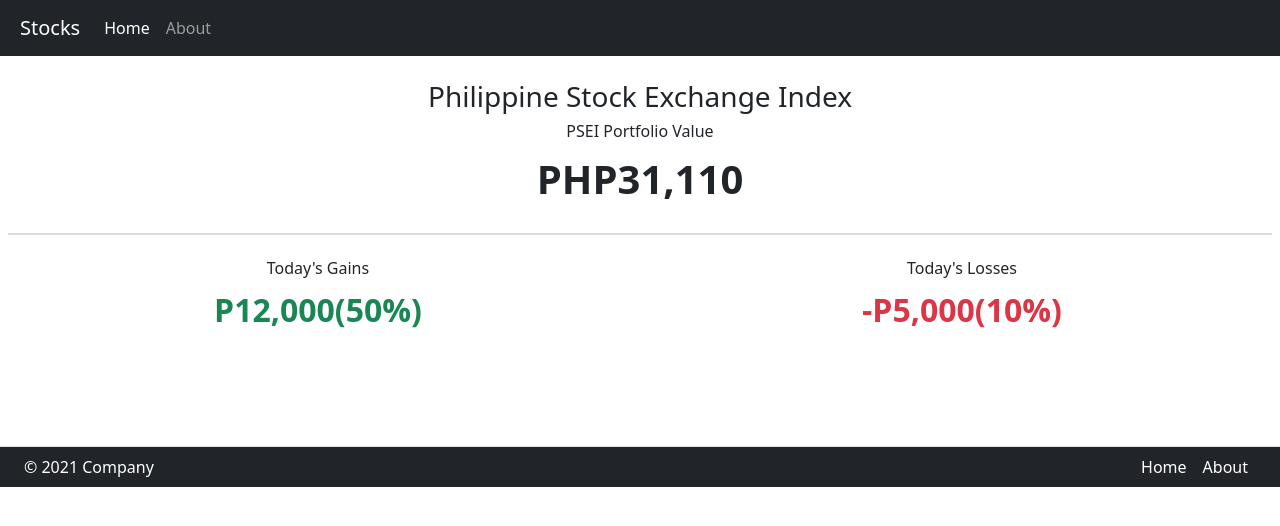
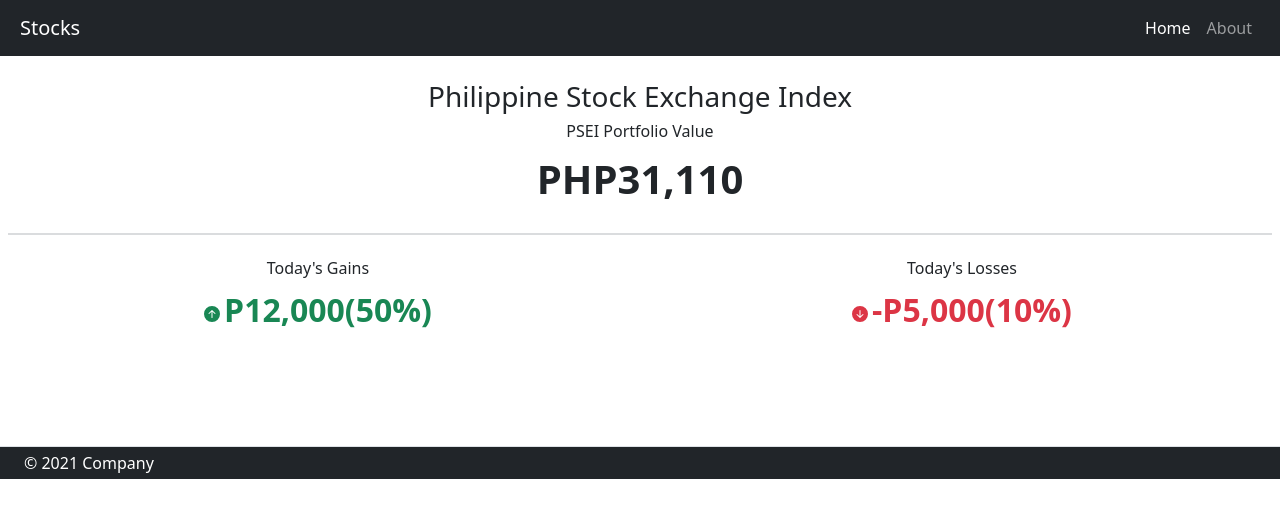
Before and after one commit to abaddon431/monte-carlo-psei, a Django app: page / in a window 1280 px wide. Shown: the top 526 px of the page. Run offline with Django 4.2, Linux system fonts and the light colour scheme; some libraries are stand-ins or nearby versions.

Commit message:
current price done | minor adjustments added

```diff
--- a/stockApp/templates/stockApp/home.html
+++ b/stockApp/templates/stockApp/home.html
@@ -1,6 +1,6 @@
 {% extends 'base.html' %}
 
-{% block title %}Home{% endblock title %}
+{% block title %}Stock App{% endblock title %}
 
 {% block content %}
 <div class="main-container text-center">
--- a/stockApp/templates/stockApp/includes/current-price.html
+++ b/stockApp/templates/stockApp/includes/current-price.html
@@ -1,12 +1,42 @@
-<div class="current-stocks my-4 py-4 border-top border-2 border-secondary border-opacity-25">
+<div
+  class="current-stocks my-4 py-4 border-top border-2 border-secondary border-opacity-25"
+>
   <div class="row">
     <div class="gain col">
       <h4 class="fs-6">Today's Gains</h4>
-           <p class="fs-2 text-success fw-bold">P12,000(50%)</p>
+      <div class="d-flex align-items-baseline justify-content-center">
+        <svg
+          xmlns="http://www.w3.org/2000/svg"
+          width="16"
+          height="16"
+          fill="currentColor"
+          class="bi bi-arrow-up-circle-fill text-success"
+          viewBox="0 0 16 16"
+        >
+          <path
+            d="M16 8A8 8 0 1 0 0 8a8 8 0 0 0 16 0zm-7.5 3.5a.5.5 0 0 1-1 0V5.707L5.354 7.854a.5.5 0 1 1-.708-.708l3-3a.5.5 0 0 1 .708 0l3 3a.5.5 0 0 1-.708.708L8.5 5.707V11.5z"
+          />
+        </svg>
+        <p class="fs-2 ms-1 text-success fw-bold">P12,000(50%)</p>
+      </div>
     </div>
     <div class="loss col">
       <h4 class="fs-6">Today's Losses</h4>
-            <p class="fs-2 text-danger fw-bold">-P5,000(10%)</p>
+      <div class="d-flex align-items-baseline justify-content-center">
+        <svg
+          xmlns="http://www.w3.org/2000/svg"
+          width="16"
+          height="16"
+          fill="currentColor"
+          class="bi bi-arrow-down-circle-fill text-danger"
+          viewBox="0 0 16 16"
+        >
+          <path
+            d="M16 8A8 8 0 1 1 0 8a8 8 0 0 1 16 0zM8.5 4.5a.5.5 0 0 0-1 0v5.793L5.354 8.146a.5.5 0 1 0-.708.708l3 3a.5.5 0 0 0 .708 0l3-3a.5.5 0 0 0-.708-.708L8.5 10.293V4.5z"
+          />
+        </svg>
+        <p class="fs-2 ms-1 text-danger fw-bold">-P5,000(10%)</p>
       </div>
     </div>
   </div>
+</div>
--- a/templates/includes/footer.html
+++ b/templates/includes/footer.html
@@ -13,11 +13,11 @@
   </a>
 
   <ul class="nav col-md-4 justify-content-end">
-    <li class="nav-item">
+    {% comment %} <li class="nav-item">
       <a href="#" class="nav-link px-2 text-white">Home</a>
     </li>
     <li class="nav-item">
       <a href="#" class="nav-link px-2 text-white">About</a>
-    </li>
+    </li> {% endcomment %}
   </ul>
 </footer>
--- a/templates/includes/navbar.html
+++ b/templates/includes/navbar.html
@@ -4,7 +4,7 @@
       <button class="navbar-toggler" type="button" data-bs-toggle="collapse" data-bs-target="#navbarNav" aria-controls="navbarNav" aria-expanded="false" aria-label="Toggle navigation">
         <span class="navbar-toggler-icon"></span>
       </button>
-      <div class="collapse navbar-collapse justify-end" id="navbarNav">
+      <div class="collapse navbar-collapse justify-content-end" id="navbarNav">
         <ul class="navbar-nav">
           <li class="nav-item">
             <a class="nav-link active" aria-current="page" href="#">Home</a>
```
Lines whose indentation alone changed are shown as unchanged.
